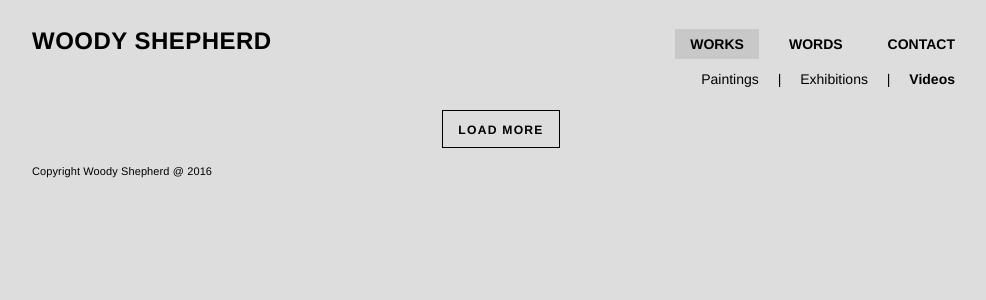
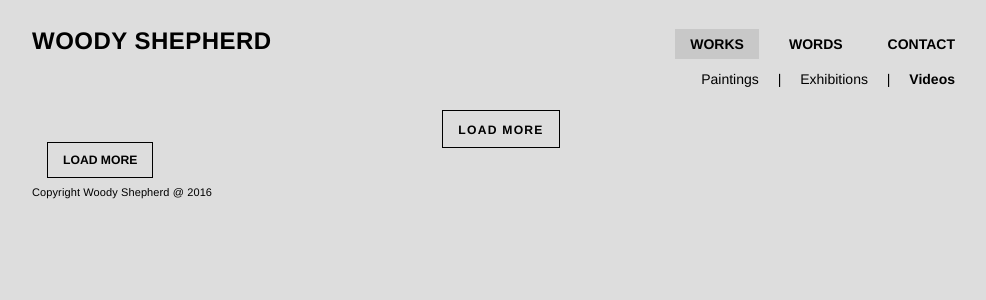
Before and after one commit to jcaraballo17/secret-webpage, a Django app: page /works/videos in a window 1280 px wide. Shown: the top 300 px of the page, without its empty margins (139-1125 px from the left). Run offline with Django 3.2, Linux system fonts and the light colour scheme; data that the repository does not hold is empty; parts of the project's set-up code (start-up, migrations or seed data) failed here and were passed over; some libraries are stand-ins or nearby versions.

Commit message:
some template block stuff for the load button

```diff
--- a/paintings/templates/paintings/works/paintings.html
+++ b/paintings/templates/paintings/works/paintings.html
@@ -24,8 +24,7 @@
             </div>
         {% endfor %}
     </div>
+{% endblock %}
 
-    <div class="col-md-12 load-more-div">
-        <a href="#" class="load-more-button"><span class="small"><strong>LOAD MORE</strong></span></a>
-    </div>
+{% block load_more %}
 {% endblock %}
--- a/paintings/templates/paintings/works/works.html
+++ b/paintings/templates/paintings/works/works.html
@@ -23,6 +23,11 @@
         {% endblock %}
 
         {% block gallery %}{% endblock %}
+        {% block load_more %}
+            <div class="col-md-12 load-more-bar">
+                <a href="#"><span class="load-more-button small"><strong>LOAD MORE</strong></span></a>
+            </div>
+        {% endblock %}
     </div>
 {% endblock %}
 
```
